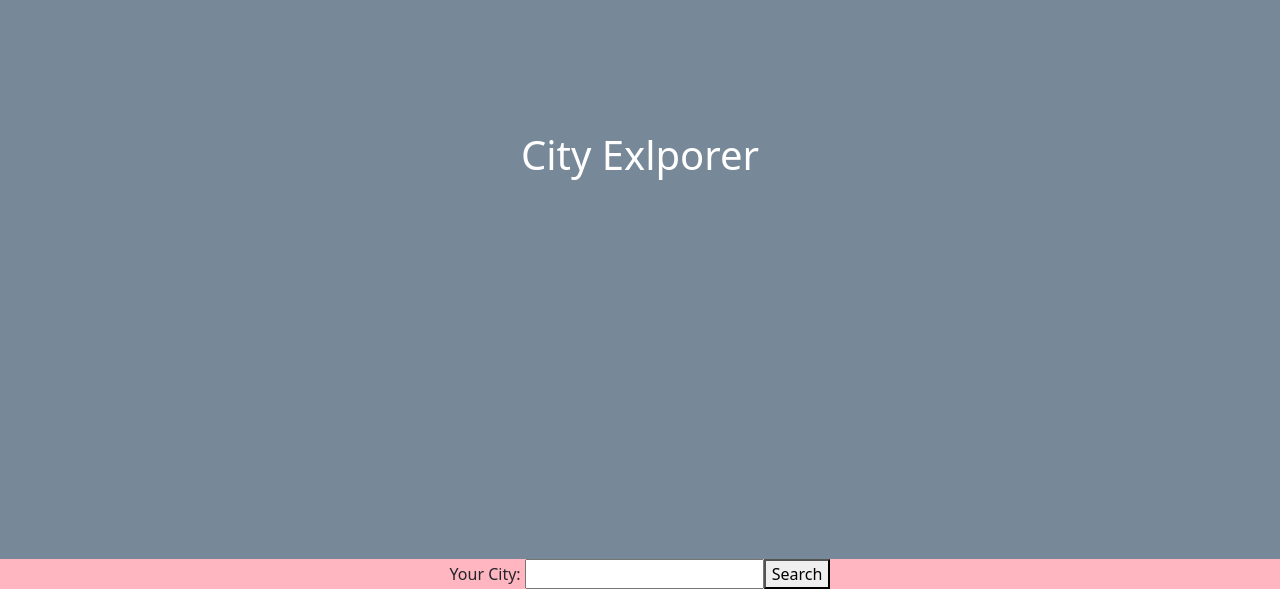
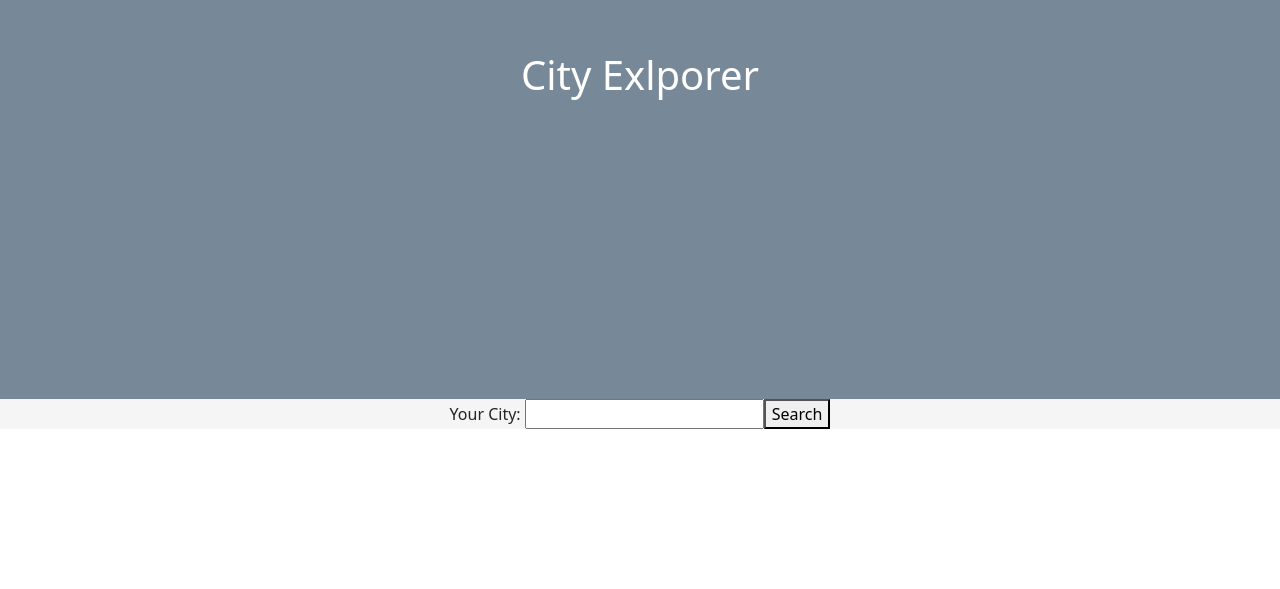
Before and after one commit to marisstoledo/city-reporter, a React (Create React App) app: page / in a window 1280 px wide. Shown: the part 241-830 px from the top of the page. After the commit the page ends 800 px from the top, so only its background shows below. Built offline with nearby package versions, Linux system fonts and the light colour scheme.

Commit message:
added css

```diff
--- a/src/App.css
+++ b/src/App.css
@@ -4,23 +4,33 @@
 
 .App-header {
   background-color: lightslategrey;
-  min-height: 100vh;
+  min-height: 80vh;
+  border: 4px whitesmoke;
   display: flex;
   flex-direction: column;
   align-items: center;
   justify-content: center;
-  font-size: calc(10px + 2vmin);
+  font-size: calc(30px + 2vmin);
   color: white;
 }
 
 .form {
-background-color: lightpink;
+background-color:whitesmoke;
 }
 
 .container {
-  border: 2px solid cadetblue;
+  border: 4px whitesmoke;
+  border: 2px solid rgb(86, 89, 136);
 }
 
 .map{
-  border:2px solid rgb(162, 135, 211);
+  border:2px solid darkgray;
 }
+
+.forecast {
+  background: whitesmoke;
+  border: 4px lightslategrey;
+  margin-top: 6px;
+  margin-bottom: 6px;
+  margin-right: 6px;
+}
```
